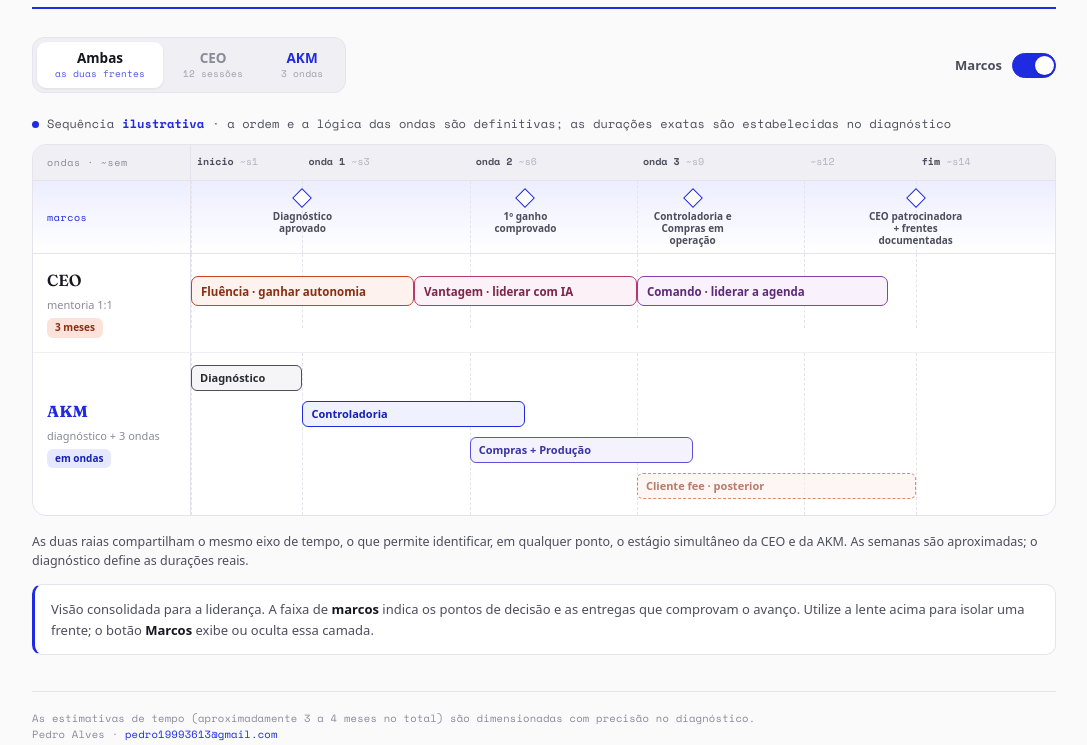
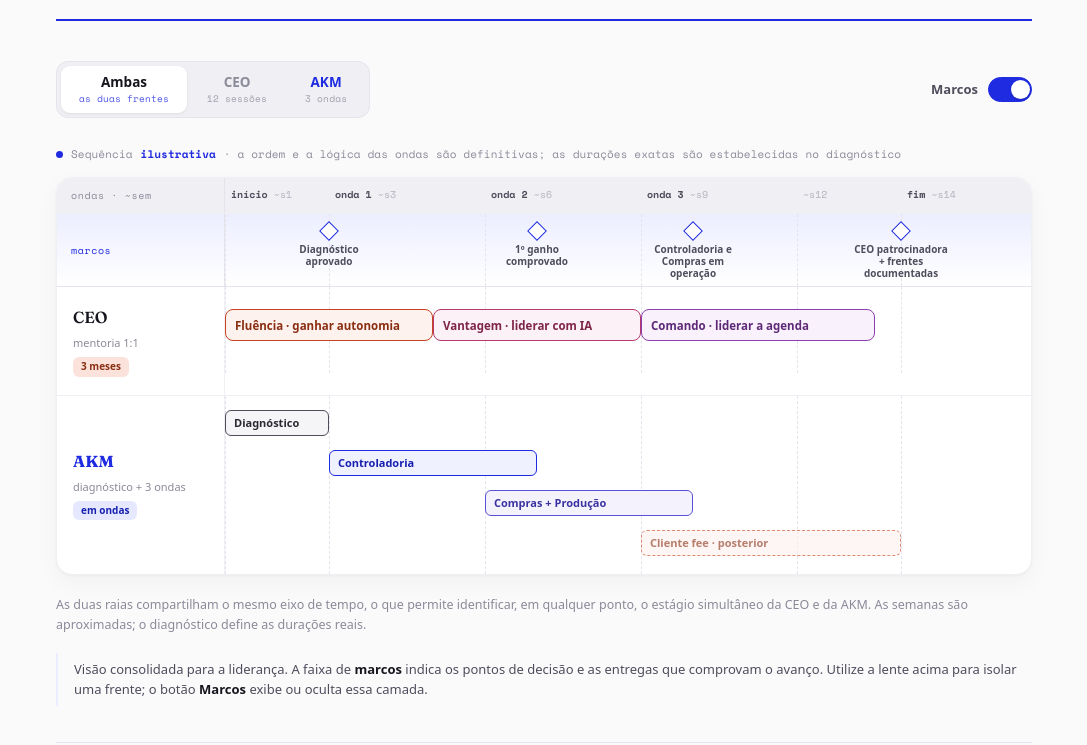
Before and after one commit to pedroalves2608/AKM, a plain HTML site: page index.html in a window 1280 px wide. Shown: the part 244-989 px from the top of the page, without its empty margins (96-1183 px from the left). Drawn offline with nearby package versions, Linux system fonts and the light colour scheme.

Commit message:
Refactor styles and layout in index.html
Updated styles for layout, spacing, and font sizes in index.html.

```diff
--- a/index.html
+++ b/index.html
@@ -27,15 +27,15 @@
   }
   * { box-sizing:border-box; margin:0; padding:0; }
   body { font-family:ui-sans-serif,system-ui,-apple-system,"Segoe UI",Roboto,Helvetica,Arial,sans-serif; background:var(--paper); color:var(--ink); line-height:1.55; -webkit-font-smoothing:antialiased; }
-  .wrap { max-width:1080px; margin:0 auto; padding:48px 28px 80px; }
+  .wrap { max-width:1040px; margin:0 auto; padding:56px 32px 90px; }
   .masthead { border-bottom:2.5px solid var(--akm-blue); padding-bottom:22px; }
   .eyebrow { display:inline-block; font-family:var(--mono); font-size:11px; letter-spacing:0.18em; text-transform:lowercase; color:var(--akm-blue); border:1px solid var(--akm-blue); border-radius:999px; padding:5px 14px; }
   .title { font-family:var(--serif); font-size:clamp(34px,5.5vw,56px); font-weight:600; letter-spacing:-0.01em; line-height:1.0; margin:16px 0 10px; }
   .title em { font-style:italic; color:var(--akm-blue); font-weight:600; }
-  .lede { font-size:15px; color:var(--ink-soft); max-width:660px; }
+  .lede { font-size:15px; line-height:1.65; color:var(--ink-soft); max-width:620px; }
 
   /* control bar: lens + marcos toggle */
-  .controls { display:flex; align-items:center; justify-content:space-between; gap:16px; margin:28px 0 22px; flex-wrap:wrap; }
+  .controls { display:flex; align-items:center; justify-content:space-between; gap:16px; margin:40px 0 28px; flex-wrap:wrap; }
   .lens { display:inline-flex; background:var(--line-soft); border:1px solid var(--line); border-radius:12px; padding:4px; gap:2px; }
   .lens button { appearance:none; border:0; background:none; cursor:pointer; font:inherit; font-size:13.5px; font-weight:600; color:var(--ink-faint); padding:9px 18px; border-radius:9px; transition:all .16s; display:flex; flex-direction:column; align-items:center; line-height:1.15; }
   .lens button small { font-family:var(--mono); font-size:9.5px; font-weight:400; margin-top:2px; letter-spacing:0.02em; opacity:.8; }
@@ -53,21 +53,21 @@
   .switch input:focus-visible + .slider { box-shadow:0 0 0 3px var(--info-bg); }
 
   /* gantt */
-  .ganttnote { display:flex; align-items:center; gap:8px; font-size:12px; color:var(--ink-soft); margin-bottom:10px; font-family:var(--mono); letter-spacing:0.01em; }
+  .ganttnote { display:flex; align-items:center; gap:8px; font-size:11px; color:var(--ink-faint); margin-bottom:14px; font-family:var(--mono); letter-spacing:0.01em; }
   .ganttnote b { color:var(--akm-blue); font-weight:700; }
   .gn-dot { width:7px; height:7px; border-radius:50%; background:var(--akm-blue); flex:none; }
   .lens-akm { color:var(--akm-blue); font-weight:700; letter-spacing:0.01em; }
   .lens button.on .lens-akm { color:var(--akm-blue); }
   .rl-akm { color:var(--akm-blue); font-weight:700; }
-  .gantt { position:relative; border:1px solid var(--line); border-radius:14px; background:var(--card); overflow:hidden; }
-  .g-axis { display:grid; grid-template-columns:158px 1fr; border-bottom:1px solid var(--line); background:var(--line-soft); }
+  .gantt { position:relative; border:1px solid var(--line-soft); border-radius:16px; background:var(--card); overflow:hidden; box-shadow:0 1px 3px rgba(20,18,30,.04), 0 8px 24px rgba(20,18,30,.04); }
+  .g-axis { display:grid; grid-template-columns:168px 1fr; border-bottom:1px solid var(--line-soft); background:var(--line-soft); }
   .g-axis .corner { padding:10px 14px; font-family:var(--mono); font-size:10px; letter-spacing:0.06em; text-transform:lowercase; color:var(--ink-faint); border-right:1px solid var(--line); }
   .g-weeks { position:relative; }
   .g-weeks .axisfill { height:34px; }
   .g-weeks .wklab { position:absolute; top:9px; font-family:var(--mono); font-size:10px; color:var(--ink-faint); transform:translateX(6px); }
 
   /* milestone band */
-  .g-mrow { display:grid; grid-template-columns:158px 1fr; border-bottom:1px solid var(--line); background:linear-gradient(var(--akm-blue-bg), var(--card)); overflow:hidden; transition:max-height .28s ease, opacity .2s ease; max-height:96px; }
+  .g-mrow { display:grid; grid-template-columns:168px 1fr; border-bottom:1px solid var(--line); background:linear-gradient(var(--akm-blue-bg), var(--card)); overflow:hidden; transition:max-height .28s ease, opacity .2s ease; max-height:96px; }
   .g-mrow.hidden { max-height:0; opacity:0; border-bottom-width:0; }
   .g-mlabel { padding:10px 14px; border-right:1px solid var(--line); display:flex; align-items:center; font-family:var(--mono); font-size:10px; letter-spacing:0.06em; text-transform:lowercase; color:var(--akm-blue); }
   .g-mtrack { position:relative; height:72px; }
@@ -79,17 +79,17 @@
   .g-flag:focus-visible .dia2 { box-shadow:0 0 0 3px var(--info-bg); }
   .g-flag .flab { font-size:10px; line-height:1.2; color:var(--ink-soft); text-align:center; font-weight:600; }
 
-  .g-row { display:grid; grid-template-columns:158px 1fr; border-bottom:1px solid var(--line-soft); transition:opacity .2s; }
+  .g-row { display:grid; grid-template-columns:168px 1fr; border-bottom:1px solid var(--line-soft); transition:opacity .2s; }
   .g-row:last-child { border-bottom:0; }
   .g-row.hidden { display:none; }
-  .g-rowlabel { padding:14px; border-right:1px solid var(--line); display:flex; flex-direction:column; justify-content:center; gap:3px; }
+  .g-rowlabel { padding:18px 16px; border-right:1px solid var(--line-soft); display:flex; flex-direction:column; justify-content:center; gap:4px; }
   .g-rowlabel .rl-t { font-family:var(--serif); font-size:16px; font-weight:600; color:var(--ink); }
   .g-rowlabel .rl-s { font-size:11px; color:var(--ink-faint); }
   .g-rowlabel .rl-pill { display:inline-block; width:fit-content; font-size:10px; font-weight:600; padding:2px 8px; border-radius:6px; margin-top:2px; }
   .g-area { position:relative; }
   .g-grid { position:absolute; inset:0; }
   .g-grid .v { position:absolute; top:0; bottom:0; border-left:1px dashed var(--line); }
-  .g-bar { position:absolute; height:30px; border-radius:7px; border:1px solid; cursor:pointer; display:flex; align-items:center; padding:0 9px; font-size:11.5px; font-weight:600; transition:transform .14s, box-shadow .14s; background:none; font-family:inherit; white-space:nowrap; overflow:hidden; }
+  .g-bar { position:absolute; height:32px; border-radius:8px; border:1px solid; cursor:pointer; display:flex; align-items:center; padding:0 9px; font-size:11.5px; font-weight:600; transition:transform .14s, box-shadow .14s; background:none; font-family:inherit; white-space:nowrap; overflow:hidden; }
   .g-bar:hover { transform:translateY(-1px); box-shadow:0 2px 10px rgba(0,0,0,.1); z-index:3; }
   .g-bar:focus-visible { outline:none; box-shadow:0 0 0 3px var(--info-bg); }
   .g-bar.dim { opacity:.6; border-style:dashed; }
@@ -101,8 +101,8 @@
   .sub-bar:focus-visible { outline:none; box-shadow:0 0 0 3px var(--info-bg); }
   .sub-bar.dim { opacity:.62; border-style:dashed; }
 
-  .caption { margin-top:16px; font-size:12.5px; color:var(--ink-soft); }
-  .intro-note { margin-top:14px; font-size:13px; color:var(--ink-soft); background:var(--card); border:1px solid var(--line); border-left:3px solid var(--akm-blue); border-radius:var(--r); padding:14px 16px; }
+  .caption { margin-top:20px; font-size:12.5px; color:var(--ink-faint); line-height:1.6; }
+  .intro-note { margin-top:18px; font-size:13px; line-height:1.6; color:var(--ink-soft); background:transparent; border:0; border-left:2px solid var(--akm-blue-bg); border-radius:0; padding:6px 0 6px 16px; }
   .intro-note b { font-weight:600; color:var(--ink); }
   .foot { margin-top:36px; padding-top:18px; border-top:1px solid var(--line); font-family:var(--mono); font-size:10.5px; color:var(--ink-faint); letter-spacing:0.02em; }
 
@@ -129,7 +129,7 @@
   .dr-nav button:hover:not(:disabled) { border-color:var(--akm-blue); }
   .dr-nav button:disabled { opacity:.38; cursor:default; }
 
-  @media (max-width:760px){ .g-axis,.g-mrow,.g-row{ grid-template-columns:108px 1fr; } .g-rowlabel{ padding:10px; } .lens button{ padding:8px 12px; } }
+  @media (max-width:760px){ .g-axis,.g-mrow,.g-row{ grid-template-columns:112px 1fr; } .g-rowlabel{ padding:10px; } .lens button{ padding:8px 12px; } }
   @media (max-width:640px){
     .wrap{ padding:28px 16px 56px; }
     .controls{ flex-direction:column; align-items:stretch; gap:14px; }
@@ -308,7 +308,7 @@
   function rowCeoMacro(){
     var r=document.createElement('div'); r.className='g-row';
     r.appendChild(rowLabel('CEO','mentoria 1:1',{t:'3 meses', bg:'var(--m1-bg)', tx:'var(--m1-tx)'}));
-    var area=document.createElement('div'); area.className='g-area'; area.style.height='74px';
+    var area=document.createElement('div'); area.className='g-area'; area.style.height='86px';
     area.appendChild(gridLayer());
     var mbars=[
       {ws:1,we:5,label:'Fluência · ganhar autonomia',m:1,month:1},
@@ -331,13 +331,13 @@
   function rowCeoDetailed(){
     var r=document.createElement('div'); r.className='g-row';
     r.appendChild(rowLabel('CEO','12 sessões · 3 meses',{t:'detalhe', bg:'var(--m1-bg)', tx:'var(--m1-tx)'}));
-    var area=document.createElement('div'); area.className='g-area'; area.style.height='150px';
+    var area=document.createElement('div'); area.className='g-area'; area.style.height='164px';
     area.appendChild(gridLayer());
     // place 12 sessions as small bars on a continuous week scale: ~1.1 week each starting at week 1
     // months: 1-4 (weeks 1-4.3), 5-8 (weeks 4.7-8.3), 9-12 (weeks 9-13.5) - approx to mirror macro
     var starts=[1,2,3,4, 5,6,7,8, 9,10.1,11.2,12.3];
     var widthW=1.15;
-    var rowY=[14,50,86]; // three visual rows by month
+    var rowY=[16,58,100]; // three visual rows by month
     S.forEach(function(s,i){
       var c=phaseColor[s.m];
       var ws=starts[i], we=ws+widthW;
@@ -358,13 +358,13 @@
   function rowEmp(){
     var r=document.createElement('div'); r.className='g-row';
     r.appendChild(rowLabel('<span class="rl-akm">AKM</span>','diagnóstico + 3 ondas',{t:'em ondas', bg:'var(--teal-bg)', tx:'var(--teal-tx)'}));
-    var area=document.createElement('div'); area.className='g-area'; area.style.height='162px';
+    var area=document.createElement('div'); area.className='g-area'; area.style.height='178px';
     area.appendChild(gridLayer());
     var rows=[
-      {key:'diag', y:12, label:'Diagnóstico'},
-      {key:'ctrl', y:48, label:'Controladoria'},
-      {key:'comp', y:84, label:'Compras + Produção'},
-      {key:'cli',  y:120, label:'Cliente fee'}
+      {key:'diag', y:14, label:'Diagnóstico'},
+      {key:'ctrl', y:54, label:'Controladoria'},
+      {key:'comp', y:94, label:'Compras + Produção'},
+      {key:'cli',  y:134, label:'Cliente fee'}
     ];
     rows.forEach(function(rw){
       var b=empBars[rw.key], rmp=empRamp[rw.key], p=pc(b.ws,b.we);
```
